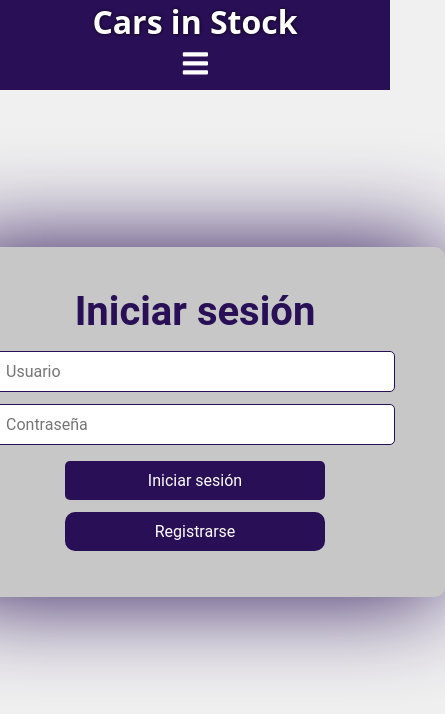
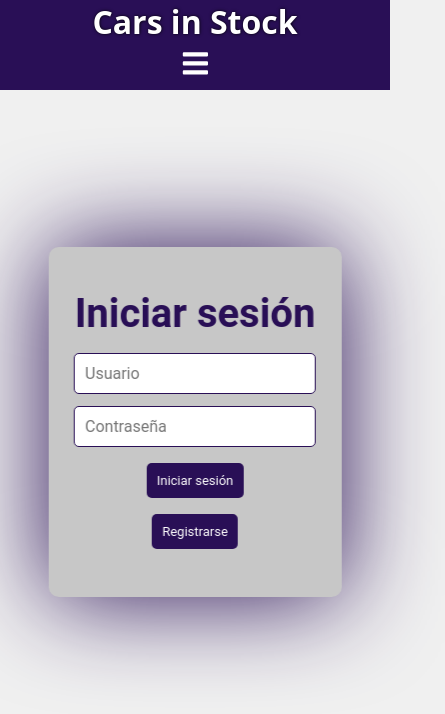
Before and after one commit to JustKillu/Carritos, a React (Vite) app in the folder frontend/: page /login in a window 390 px wide. Shown: the top 714 px of the page, 445 px wide, since content can reach past the window. Built offline with nearby package versions, Linux system fonts and the light colour scheme.

Commit message:
arreglamos responsive

```diff
--- a/frontend/package.json
+++ b/frontend/package.json
@@ -14,6 +14,7 @@
     "react": "^18.2.0",
     "react-dom": "^18.2.0",
     "react-icons": "^4.12.0",
+    "react-router": "^6.20.1",
     "react-router-dom": "^6.20.1"
   },
   "devDependencies": {
--- a/frontend/src/components/Login.jsx
+++ b/frontend/src/components/Login.jsx
@@ -55,7 +55,9 @@ const Login = () => {
                     navigate('/'); // Luego redirige a la página de inicio
                 }, 2000);
 
-            } else {
+
+            }
+             else {
                 setError(data.message);
             }
         } catch (error) {
@@ -83,7 +85,7 @@ const Login = () => {
                     <input type="text" value={username} onChange={e => {setUsername(e.target.value) ; handleChange(e)}} placeholder="Usuario" className="_login-input" />
                     <input type="password" value={password} onChange={e => setPassword(e.target.value)} placeholder="Contraseña" className="_login-input" />
                     <input type="submit" value="Iniciar sesión" className="_login-submit" />
-                    <button onClick={handleRegister} className="_register-button">Registrarse</button>
+                    <input type="button" className="registro" onClick={handleRegister} value="Registrarse" />
                     {error && <p className="_login-error">{error}</p>}
                     {confirmation && <div className="confirmation">{confirmation}</div>} {/* Muestra el mensaje de confirmación */}
 
--- a/frontend/src/components/styles/Comprar.css
+++ b/frontend/src/components/styles/Comprar.css
@@ -2,7 +2,7 @@
   display: flex;
   justify-content: center;
   align-items: center;
-  height: 100vh;
+  height: 100dvh;
   background-color: #f0f0f0;
 }
 
@@ -21,7 +21,7 @@
 
 
 .formulario {
-  position: absolute;
+  position: fixed;
   display: flex;
   flex-direction: column;
   justify-content: center;
@@ -29,7 +29,7 @@
   width: 100%;
   margin-top:5rem;
   max-width: 31.25rem;
-  padding: 1.25rem;
+  padding: 1.5rem;
   background-color: #fff;
   border-radius: 0.625rem;
   box-shadow: 0px 0px 0.625rem 0px rgba(0,0,0,0.1);
@@ -37,10 +37,11 @@
 
 .formulario label {
   width: 100%;
-  margin-bottom: 0.625rem;
+  margin-bottom: 0rem;
 }
 
 .formulario input, .formulario select {
+  height: 2.5rem;
   width: 100%;
   padding: 0.625rem;
   margin-top: 0.3125rem;
@@ -80,8 +81,15 @@
 }
 
 
-@media (max-width: 37.5rem) {
-  .formulario {
-    width: 90%;
+@media (max-width: 900px) {
+  .tarjeta {
+
+  }
+
+  .formulario{
+    display: flex;
+    width: 60%;
+    height: 45%;
+
   }
 }
--- a/frontend/src/components/styles/Login.css
+++ b/frontend/src/components/styles/Login.css
@@ -3,29 +3,6 @@
     --background-color: black;
     --purpura: #290F56;
     --text-color: #fff;
-}
-.Videoparallax {
-    position: fixed;
-    top: 0;
-    left: 0;
-    bottom: 0;
-    right: 0;
-    height: 100%;
-    width: 100%;
-    z-index: -9999;
-    overflow: hidden;
-}
-
- .video1 {
-    position: absolute;
-    top: 0;
-    left: 0;
-    min-width: 100%;
-    min-height: 100%;
-    width: auto;
-    height: auto;
-    z-index: -1000;
-    overflow: hidden;
 }
 
 ._login-message {
@@ -81,6 +58,22 @@
     cursor: pointer;
 }
 
+.registro{
+    margin: 6px 100px;
+    padding: 10px;
+    border-radius: 10px;
+    background-color: var(--purpura);
+    color: white;
+    font-size: 1rem;
+    cursor: pointer;
+}
+
+.registro:hover{
+    background-color: #452a72a9;
+    color: var(--text-color);
+    border: 1px solid var(--purpura);
+}
+
 ._login-submit:hover, ._login-container ._register-button:hover {
     background-color: #452a72a9;
     color: var(--text-color);
@@ -102,7 +95,18 @@
     width: 100%;
 }
 
-._login-submit, ._register-button {
+._login-submit  {
+    margin-top: 10px;
+    padding: 10px;
+    border-radius: 5px;
+    border: none;
+    background-color: var(--purpura);
+    color: white;
+    font-size: 1rem;
+    cursor: pointer;
+}
+
+.registro{
     margin-top: 10px;
     padding: 10px;
     border-radius: 5px;
@@ -122,3 +126,31 @@
     color: #155724;
     text-align: center;
 }
+
+@media screen and (max-width: 630px) {
+    ._login-container {
+        display: flex;
+        width: 75%;
+    }
+
+    form{
+        display: flex;
+        flex-direction: column;
+        width: 100%;
+        justify-content: center;
+        align-items: center;
+    }
+
+    ._login-submit {
+        width: auto;
+        height: auto;
+        font-size: small;
+    }
+
+    .registro{
+        width: auto;
+        height: auto;
+        font-size: small;
+    }
+
+}
--- a/frontend/src/components/styles/Modelos.css
+++ b/frontend/src/components/styles/Modelos.css
@@ -157,3 +157,9 @@
         height: auto;
     }
 }
+@media screen and (max-width: 550px){
+
+    .titulo{
+        font-size: 3rem;
+    }
+}
--- a/frontend/src/inicio.css
+++ b/frontend/src/inicio.css
@@ -56,7 +56,7 @@ p{
     margin-bottom: 1rem;}
 
 
-@media screen and (max-width: 960px) {
+@media screen and (max-width: 900px) {
     .section{
         padding: 0 50px;
     }
@@ -71,4 +71,58 @@ p{
         z-index: -9999
     }
 
+    h1{
+        font-size: 3rem;
+    }
+
+    p{
+        font-size: 0.8rem;
+    }
+
 }
+
+@media screen and (max-width: 1300px){
+
+    .section{
+        padding: 0 50px;
+    }
+
+    h1{
+        font-size: 3rem;
+    }
+
+    p{
+        font-size: 1rem;
+    }
+
+}
+
+@media screen and (max-width: 545px){
+
+    .section{
+        padding: 1px;
+    }
+
+    h1{
+        font-size: 2rem;
+    }
+
+    p{
+        font-size: 0.8rem;
+    }
+}
+
+@media screen and (max-width: 380px){
+
+    .section{
+        padding: 1px;
+    }
+
+    h1{
+        font-size: 1rem;
+    }
+
+    p{
+        font-size: 0.5rem;
+    }
+}
```
Also changed, not shown: 1 other file (tests, documents, lock files or other folders).
